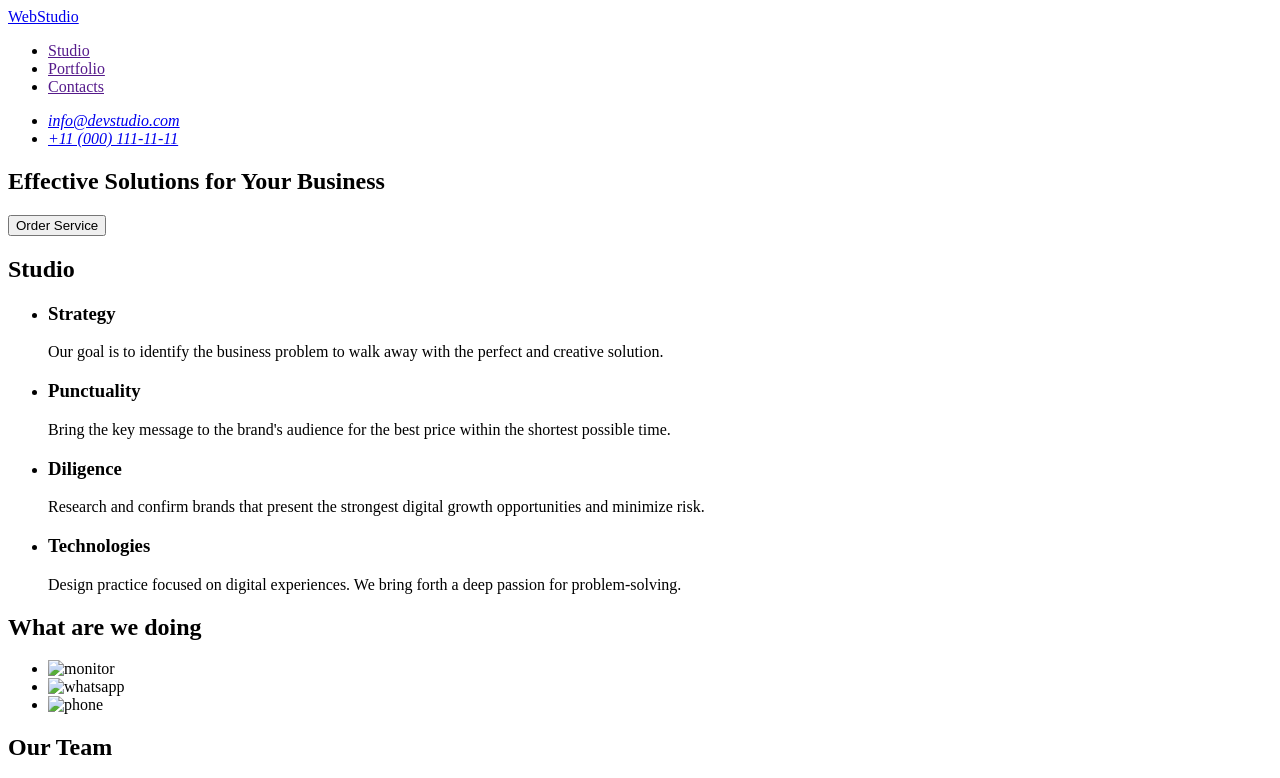
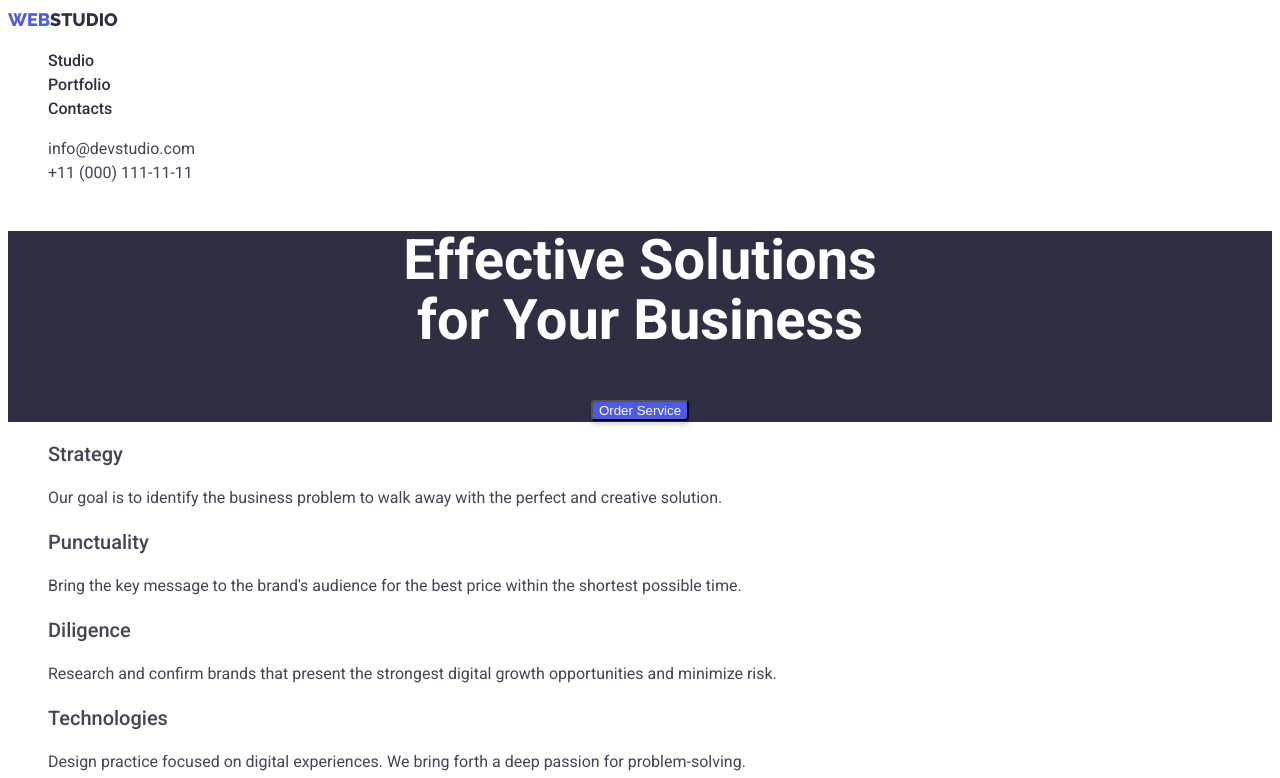
Before and after one commit to Fedor-N/goit-markup-hw-02, a plain HTML site: page index.html in a window 1280 px wide. Shown: the top 778 px of the page. Drawn offline with Linux system fonts and the light colour scheme.

Commit message:
Update index.html

```diff
--- a/index.html
+++ b/index.html
@@ -1,98 +1,104 @@
 <!DOCTYPE html>
 <html lang="en">
 <head>
-    <meta charset="UTF-8" />
+    <meta charset="UTF-8">
     <title>WebStudio</title>
+    <link href="https://fonts.googleapis.com/css2?family=Raleway:wght@800&family=Roboto:wght@400;500;700;900&display=swap" rel="stylesheet">
+    <link rel="stylesheet" href="./css/styles.css">
 </head>
+
 <body>
-    <!--Header-->
+    <!--header-->
     <header>
         <nav>
-            <a href="./index.html">WebStudio</a>
-            <ul>
-                <li><a href="">Studio</a></li>
-                <li><a href="">Portfolio</a></li>
-                <li><a href="">Contacts</a></li>
+            <a class="logo-web" href="./index.html">Web<span class="logo-dark">studio</span></a>
+            <ul class="link">
+                <li> <a class="nav-link" href="./index.html">Studio</a></li>
+                <li> <a class="nav-link" href="./portfolio.html">Portfolio</a></li>
+                <li> <a class="nav-link" href="">Contacts</a></li>
             </ul>
         </nav>
         <address>
-            <ul>
-                <li><a href="mailto:info@devstudio.com">info@devstudio.com</a></li>
-                <li><a href="tel:+110001111111">+11 (000) 111-11-11</a></li>
+            <ul class="link">
+                <li> <a class="address-link" href="mailto:info@devstudio.com">info@devstudio.com</a></li>
+                <li> <a class="address-link" href="tel:+110001111111">+11 (000) 111-11-11</a></li>
             </ul>
         </address>
     </header>
     <main>
-        <!--Hero-->
+        <!--hero-->
+        <section class="hero-section">
+            <h1 class="hero-title">Effective Solutions <br> for Your Business</h1>
+            <button class="hero-button" type="button">Order Service</button>
+        </section>
         <section>
-            <h1>Effective Solutions for Your Business</h1>
-            <button type="button">Order Service</button>
-        </section>
-        <!--Studio-->
-        <section>
-            <h2>Studio</h2>
-            <ul>
+            <h2 hidden>Features</h2>
+            <ul class="link">
                 <li>
-                    <h3>Strategy</h3>
-                    <p>Our goal is to identify the business problem to walk away with the perfect and creative solution.
-                    </p>
+                    <h3 class="features-title">Strategy</h3>
+                    <p>Our goal is to identify the business problem to walk away with the perfect and creative solution. </p>
                 </li>
                 <li>
-                    <h3>Punctuality</h3>
-                    <p>Bring the key message to the brand's audience for the best price within the shortest possible
-                        time.</p>
+                    <h3 class="features-title">Punctuality</h3>
+                    <p>Bring the key message to the brand's audience for the best price within the shortest possible time. </p>
                 </li>
                 <li>
-                    <h3>Diligence</h3>
-                    <p>Research and confirm brands that present the strongest digital growth opportunities and minimize
-                        risk.</p>
+                    <h3 class="features-title">Diligence</h3>
+                    <p>Research and confirm brands that present the strongest digital growth opportunities and minimize risk. </p>
                 </li>
                 <li>
-                    <h3>Technologies</h3>
-                    <p>Design practice focused on digital experiences. We bring forth a deep passion for
-                        problem-solving.</p>
+                    <h3 class="features-title">Technologies</h3>
+                    <p>Design practice focused on digital experiences. We bring forth a deep passion for problem-solving. </p>
                 </li>
             </ul>
         </section>
-        <!--Portfolio-->
+        <!--what are we doing-->
         <section>
-            <h2>What are we doing</h2>
-            <ul>
-                <li><img src="./images/portfolio/monitor.jpg" alt="monitor" width="360" /></li>
-                <li><img src="./images/portfolio/whatsapp.jpg" alt="whatsapp" width="360" /></li>
-                <li><img src="./images/portfolio/phone.jpg" alt="phone" width="360" /></li>
+            <h2 class="secondary-title">What are we doing</h2>
+            <ul class="link">
+                <li><img src="./images/monitor.jpg" alt="monitor" width="360" height="300">
+                </li>
+                <li>
+                    <img src="./images/whatsapp.jpg" alt="whatsapp" width="360" height="300">
+                </li>
+                <li>
+                    <img src="./images/phone.jpg" alt="phone" width="360" height="300">
+                </li>
             </ul>
         </section>
-        <!--Our Team-->
-        <section>
-            <h2>Our Team</h2>
-            <ul>
+        <!--our team -->
+        <section class="section-team">
+            <h2 class="secondary-title">Our Team</h2>
+            <ul class="link">
                 <li>
-                    <img src="./images/ourteam/guerrero.jpg" alt="Foto Mark Guerrero/Product Designer" width="264" />
-                    <h3>Mark Guerrero</h3>
+                    <img src="./images/ourteam/guerrero.jpg" alt="Mark Guerrero" width="264" >
+                    <h3 class="team-names">Mark Guerrero</h3>
                     <p>Product Designer</p>
                 </li>
                 <li>
-                    <img src="./images/ourteam/ford.jpg" alt="Foto Tom Ford/Frontend Developer" width="264" />
-                    <h3>Tom Ford</h3>
+                    <img src="./images/ourteam/ford.jpg" alt="Tom Ford" width="264"  >
+                    <h3 class="team-names">Tom Ford</h3>
                     <p>Frontend Developer</p>
                 </li>
                 <li>
-                    <img src="./images/ourteam/garcia.jpg" alt="Foto Camila Garcia/Marketing" width="264" />
-                    <h3>Camila Garcia</h3>
+                    <img src="./images/ourteam/garcia.jpg" alt="Camila Garcia" width="264" >
+                    <h3 class="team-names">Camila Garcia</h3>
                     <p>Marketing</p>
                 </li>
                 <li>
-                    <img src="./images/ourteam/wilson.jpg" alt="Foto Daniel Wilson/UI Designer" width="264" />
-                    <h3>Daniel Wilson</h3>
+                    <img src="./images/ourteam/wilson.jpg" alt="Daniel Wilson" width="264" >
+                    <h3 class="team-names">Daniel Wilson</h3>
                     <p>UI Designer</p>
                 </li>
             </ul>
         </section>
     </main>
-    <footer>
-            <a href="./index.html">WebStudio</a>
-            <p>Increase the flow of customers and sales for your business with digital marketing & growth solutions.</p>
+    <!--footer-->
+    <footer class="footer-back">
+        <a class="logo-web" href="./index.html">Web<span class="logo-light">studio</span></a>
+        <p class="footer-text">Increase the flow of customers and sales for your business with digital marketing &
+            growth solutions.</p>
     </footer>
 </body>
+
 </html>
```
